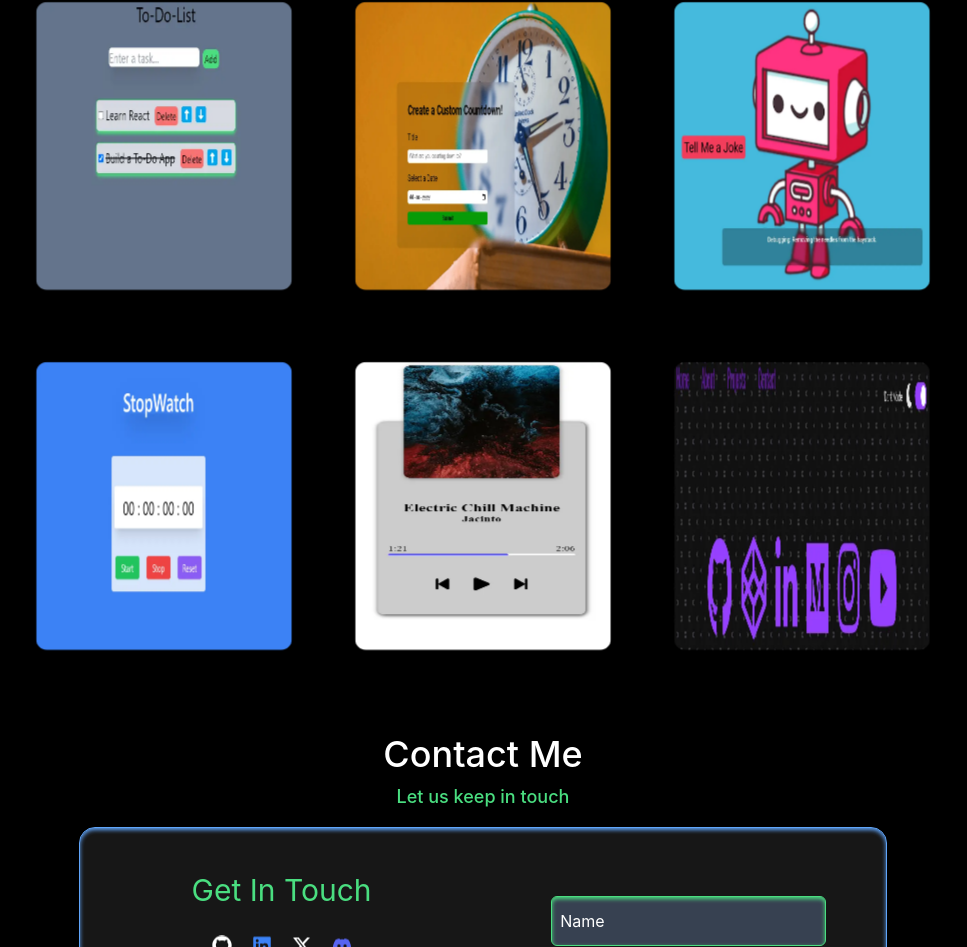
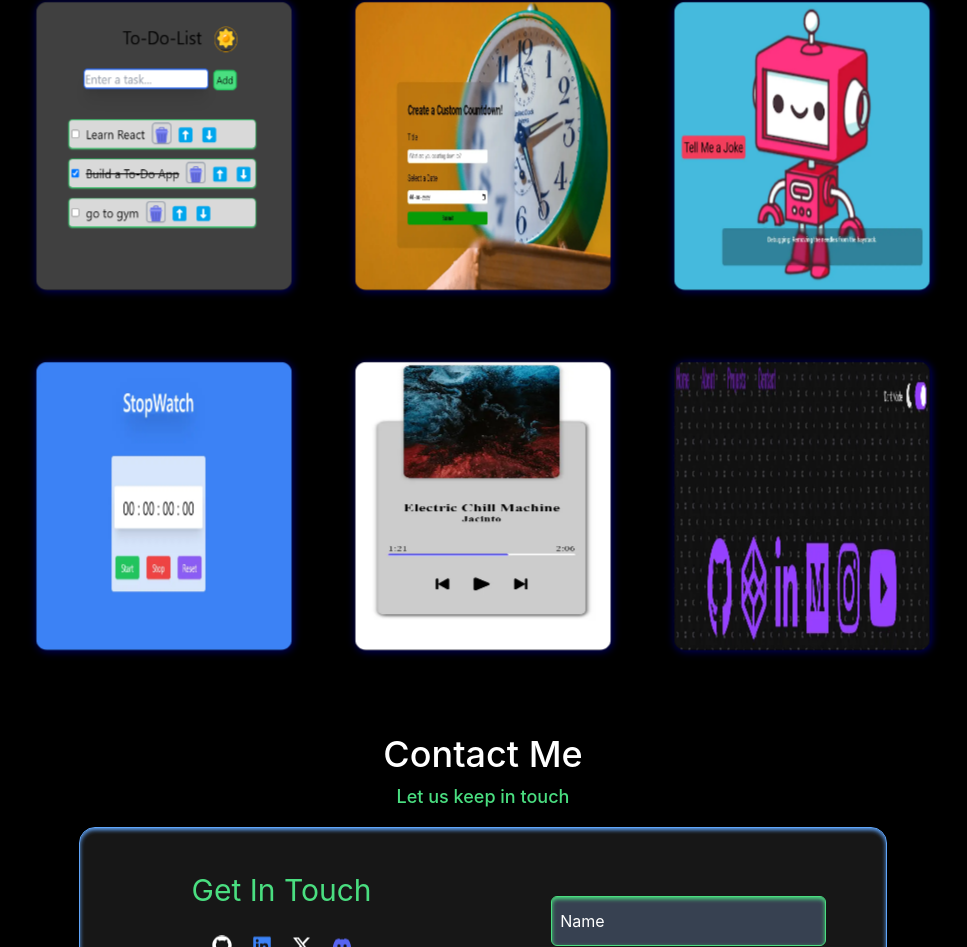
Before and after one commit to rahulkr099/Portfolio-Website, a React (Vite) app: page / in a window 1280 px wide. Shown: the part 2335-3282 px from the top of the page, without its empty margins (157-1124 px from the left). Built offline with nearby package versions, Linux system fonts and the light colour scheme.

Commit message:
some addons on UI

```diff
--- a/src/components/About.jsx
+++ b/src/components/About.jsx
@@ -5,6 +5,8 @@
 
 const About = () => {
   const {theme} = useTheme()
+
+
   return (
     <div className={`${theme==="Light"?'light':'dark'}`}>
     <section className="body-font overflow-hidden bg-gray-200 text-black dark:bg-black dark:text-white">
@@ -58,7 +60,7 @@
               whileInView={{opacity:1,y:0}}
               viewport={{once:false, amount:'0.1'}}
               transition={{duration:1,stiffness:120}}
-              className="inline-flex font-medium text-white bg-gray-900 border-2 border-white py-3 px-7 focus:outline-none hover:bg-gray-300 hover:border-green-500 hover:text-black rounded-full text-md xl:px-10">
+              className="inline-flex font-medium text-white bg-gray-900 border-2 border-white py-3 px-7 focus:outline-none hover:bg-white hover:border-green-500 hover:text-black rounded-full text-md xl:px-10">
                 <Link
                 spy={true}
                 smooth={true}
@@ -70,8 +72,8 @@
                 </Link>
               </motion.button>
               <a
-                // href="https://drive.google.com/drive/u/1/folders/1VLbE3u0gC3x66ClPWCUmcK75DuhTAyKx"
-                href="#"
+                // href="https://drive.google.com/drive/"
+                onClick={()=> alert("Need some time for building Resume")}
                 target="_blank"
                 rel="noreferrer"
               >
@@ -81,7 +83,7 @@
                 whileInView={{opacity:1,y:0}}
                 viewport={{once:false, amount:'0.1'}}
                 transition={{duration:1,stiffness:120}}
-                className="inline-flex font-medium text-white bg-green-500 border-2 border-white py-3 px-7 focus:outline-none hover:bg-gray-300 hover:border-dark-orange hover:text-black rounded-full text-md xl:px-10">
+                className="inline-flex font-medium text-white bg-green-500 border-2 border-white py-3 px-7 focus:outline-none hover:bg-white hover:border-dark-orange hover:text-black rounded-full text-md xl:px-10">
                   Get Resume
                 </motion.button>
               </a>
--- a/src/components/Contact.jsx
+++ b/src/components/Contact.jsx
@@ -86,7 +86,7 @@
               required placeholder="Message" name="message" className="mb-1 w-full bg-gray-300 dark:bg-gray-700 placeholder-black dark:placeholder-white rounded-md border border-green-400 shadow-inner shadow-green-400 focus:border-indigo-500 focus:bg-gray-100 focus:ring-2 focus:ring-indigo-600 focus:border-none focus:shadow-none h-32 text-base outline-none text-black dark:text-white p-2 resize-none leading-6 transition-colors duration-200 ease-in-out"></motion.textarea>
             </div>
             <div className="p-2 w-full">
-              <button className=" font-medium mx-auto my-3 text-white bg-green-600 border-0 py-2 px-12 focus:outline-none hover:scale-110 hover:bg-green-300 hover:text-black transition duration-500 rounded-xl text-lg">
+              <button className=" font-medium mx-auto my-3 text-white bg-green-600 border-0 py-2 px-12 focus:outline-none hover:scale-110 hover:bg-white hover:text-black transition duration-500 rounded-xl text-lg">
                 Send
               </button>
             </div>
--- a/src/components/Profile.jsx
+++ b/src/components/Profile.jsx
@@ -76,7 +76,7 @@
               whileInView={{opacity:1,y:0}}
               viewport={{once:false, amount:'0.1'}}
               transition={{duration:1,stiffness:120}}
-              className="inline-flex font-medium text-white bg-gray-900 border-2 border-white py-3 px-7 focus:outline-none hover:bg-gray-300 hover:border-dark-orange hover:text-black rounded-full text-md xl:px-10">
+              className="inline-flex font-medium text-white bg-gray-900 border-2 border-white py-3 px-7 focus:outline-none hover:bg-white hover:border-dark-orange hover:text-black rounded-full text-md xl:px-10">
                 <Link
                   to="contact"
                   spy={true}
@@ -88,7 +88,8 @@
                 </Link>
               </motion.button>
               <a
-                // href="https://drive.google.com/drive/u/1/folders/1VLbE3u0gC3x66ClPWCUmcK75DuhTAyKx"
+                // href="https://drive.google.com/drive/u/"
+                onClick={()=> alert("Need some time for building Resume")}
                 href="#"
                 target="_blank"
                 rel="noreferrer"
@@ -99,7 +100,7 @@
                  whileInView={{opacity:1,y:0}}
                  viewport={{once:false, amount:'0.1'}}
                  transition={{duration:1,stiffness:120}}
-                className="inline-flex font-medium text-white bg-green-500 border-2 border-white py-3 px-7 focus:outline-none hover:bg-gray-300 hover:border-dark-orange hover:text-black rounded-full text-md xl:px-10">
+                className="inline-flex font-medium text-white bg-green-500 border-2 border-white py-3 px-7 focus:outline-none hover:bg-white hover:border-dark-orange hover:text-black rounded-full text-md xl:px-10">
                   Get Resume
                 </motion.button>
               </a>
--- a/src/components/Projects.jsx
+++ b/src/components/Projects.jsx
@@ -20,26 +20,28 @@
         <div className="mx-auto grid grid-cols-1  sm:grid-cols-2 lg:grid-cols-3 gap-y-12 sm:gap-x-3 md:gap-x-5 lg:gap-x-2 lg:gap-y-5 xl:gap-y-10 xl:gap-x-5 mt-4 md:mt-8 ">
           {ProjectsData.reverse().map((project) => (
             <motion.div
-            initial={{scale:0.9}}
-            whileHover={{scale:1.1,boxShadow:'6px 4px 9px 1px rgba(255,255,255,0.3)'}}
+            initial={{scale:0.9,boxShadow:'1px 1px 9px 0px rgba(0,0,255,0.5)'}}
+            whileHover={{scale:1.1,boxShadow:'1px 4px 9px 0px rgba(255,55,255,0.9)'}}
             transition={{duration:1.5, yoyo:Infinity}}
-            key={project.id} className="group relative flex flex-col flex-wrap h-80 w-[95%] mx-auto shadow-xl rounded-xl ">
+            key={project.id} className="group relative flex flex-col flex-wrap h-80 w-[95%] mx-auto shadow-xl rounded-xl">
+
               <img src={project.image} alt={project.name} className="h-80 rounded-xl shadow-md "/>
-              <div className="absolute flex flex-col justify-center items-center bottom-0 left-0 right-0 h-0 overflow-hidden group-hover:h-full transition-[height_0.5s] backdrop-blur-xl duration-500 rounded-xl">
-                <h3 className="text-2xl font-medium text-black my-2">{project.name}</h3>
-                <p className="px-2 text-lg text-black">{project.description}</p>
+
+              <div className="absolute flex flex-col justify-center items-center bottom-0 left-0 right-0 h-0 overflow-hidden group-hover:h-full transition-[height_0.5s] backdrop-blur-md duration-500 rounded-xl">
+                <h3 className="text-2xl font-medium text-white my-2">{project.name}</h3>
+                <p className="px-2 text-lg text-white">{project.description}</p>
                 <div className="flex flex-wrap items-center gap-3 mt-3">
                 {
                   project?.icons?.map((Icon,index)=>(
                     <div className="rounded-full p-2" key={index}>
-                      <Icon className="text-black shadow-md shadow-neutral-700 hover:shadow-inner hover:shadow-green-300 rounded-md text-4xl font-bold hover:animate-spin"/>
+                      <Icon className="text-white shadow-md shadow-neutral-700 hover:shadow-inner hover:shadow-green-300 rounded-md text-4xl font-bold hover:animate-spin"/>
                     </div>
                   ))
                 }
                 </div>
                 <div className="flex gap-7 justify-center items-center my-7 text-2xl">
                   <div className="bg-white hover:bg-transparent rounded-full p-2 hover:shadow-inner hover:shadow-green-400 ">
-                    <a className="text-darkblue hover:text-whitesmoke text-xl bg-white " href={project.github} target="_blank" rel="noopener noreferrer">
+                    <a className="text-black hover:text-whitesmoke text-xl bg-white " href={project.github} target="_blank" rel="noopener noreferrer">
                       <FaGithub />
                     </a>
                   </div>
@@ -50,6 +52,8 @@
                   </div>
                 </div>
               </div>
+                {/* <div className="absolute left-20 top-72 text-xl text-white hover:opacity-0">{project.name}</div> */}
+
             </motion.div>
           ))}
         </div>
--- a/src/components/ProjectsData.js
+++ b/src/components/ProjectsData.js
@@ -16,7 +16,7 @@
     icons: [BiLogoReact,BiLogoTailwindCss],
     description: "This website is used to set tasks and goals for productivity.",
     github: "https://github.com/rahulkr099/To-Do-List",
-    demo: "https://rahulkr099.github.io/To-Do-List/",
+    demo: "https://to-do-list-mu-puce.vercel.app/",
   },
   {
     id: "2",
```
Also changed, not shown: src/Cursor.css (+15 -24 lines), public/ToDoList.webp.
